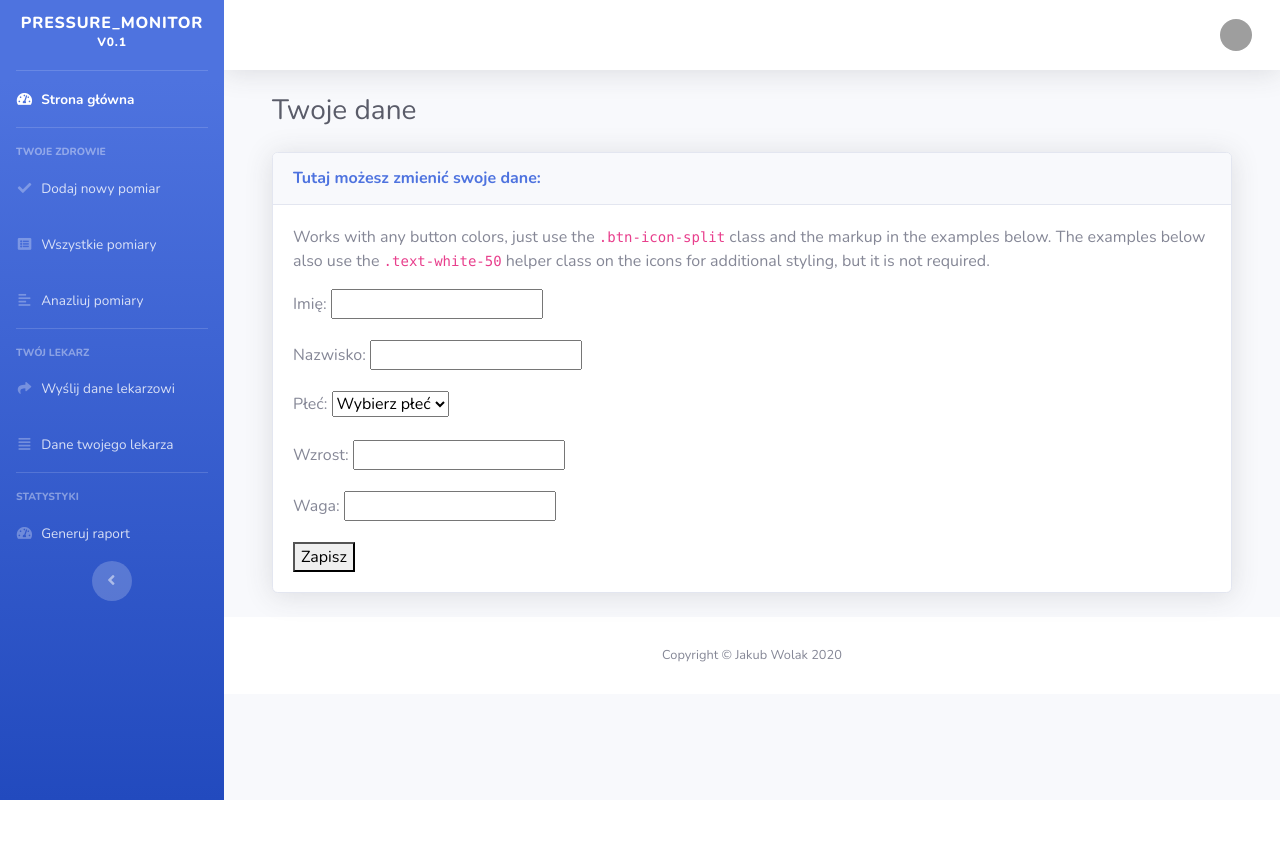
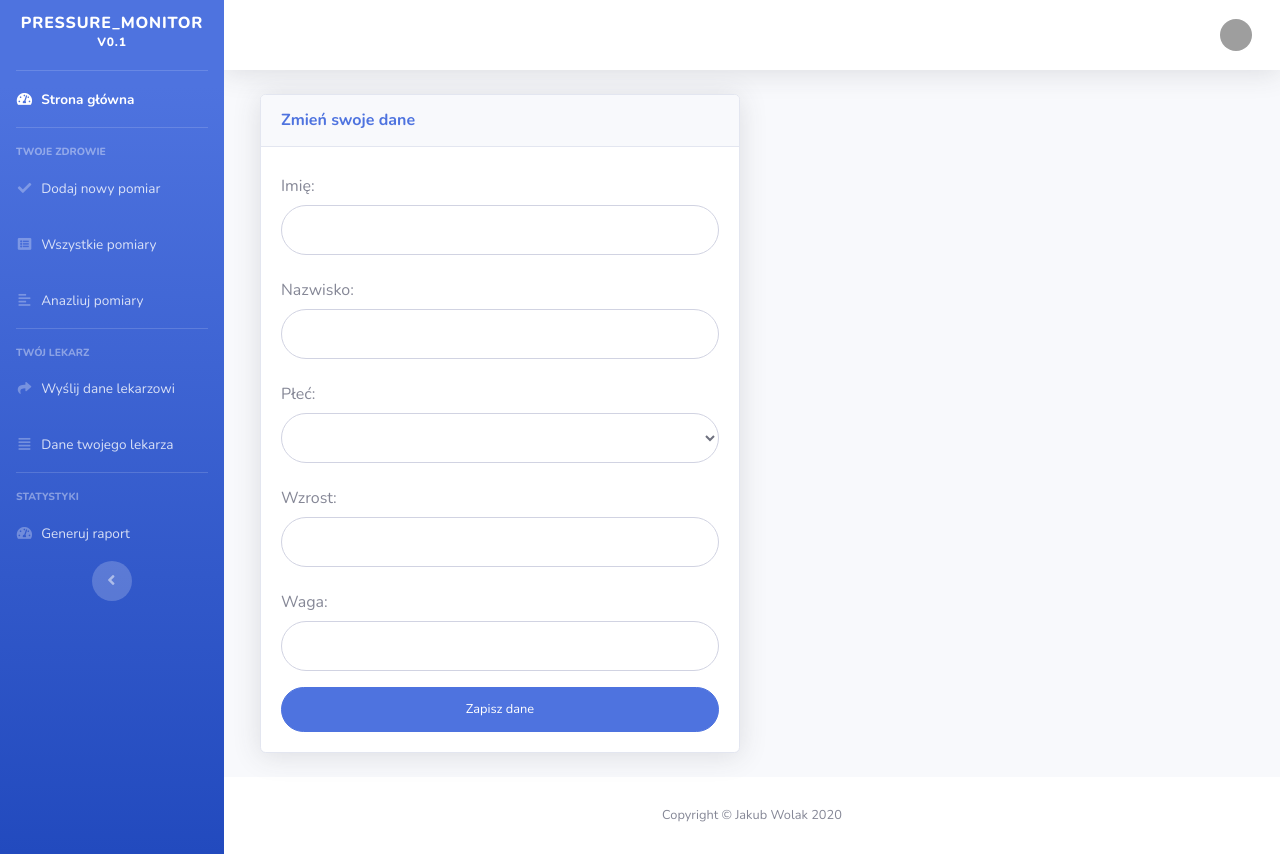
Before and after one commit to JakubWolak/blood_pressure_monitor, a Django app: page /your_health/add_data in a window 1280 px wide. Before the commit the page ends 800 px from the top, so only its background shows below. Run offline with Django 3.2, Linux system fonts and the light colour scheme; the visitor is signed in with stand-in values (Sample User, id 1); some libraries are stand-ins or nearby versions; grey boxes are pictures that could not be loaded.

Commit message:
improve apperance of edit userdata form

```diff
--- a/measurements/views.py
+++ b/measurements/views.py
@@ -13,9 +13,6 @@ from your_health.models import UserData
 
 
 class MeasurementCreate(LoginRequiredMixin, UserDataRequiredMixin, CreateView):
-    login_url = reverse_lazy('accounts:login')
-    redirect_field_name = 'Zaloguj'
-
     template_name = 'measurements/measurement_create.html'
     success_url = reverse_lazy('measurements:show_measurements')
 
--- a/your_health/forms.py
+++ b/your_health/forms.py
@@ -1,14 +1,28 @@
-from django import forms
+from django.forms import ModelForm, Select, NumberInput, TextInput
 
 from .models import UserData
 from .choices import SEX
 
 
-class UserDataForm(forms.ModelForm):
+class UserDataForm(ModelForm):
     class Meta:
         model = UserData
         fields = ['name', 'surname', 'sex', 'height', 'weight']
 
         widgets = {
-            'sex': forms.Select(choices=SEX)
+            'name': TextInput(attrs={
+                'class': 'form-control form-control-user',
+            }),
+            'surname': TextInput(attrs={
+                'class': 'form-control form-control-user',
+            }),
+            'sex': Select(choices=SEX, attrs={
+                'class': 'form-control form-control-user',
+            }),
+            'height': NumberInput(attrs={
+                'class': 'form-control form-control-user',
+            }),
+            'weight': NumberInput(attrs={
+                'class': 'form-control form-control-user',
+            })
         }
--- a/your_health/templates/your_health/add_userdata.html
+++ b/your_health/templates/your_health/add_userdata.html
@@ -1,42 +1,68 @@
 {% extends 'homepage/base.html' %}
 
-{% block title %}
-    Dodaj swoje dane
-{% endblock title %}
+{% block content %}
 
+<div class="col-lg-6 col-sm-12">
+    <div class="card shadow mb-4">
+        <div class="card-header py-3">
+            <h6 class="m-0 font-weight-bold text-primary">Zmień swoje dane</h6>
+        </div>
+        <div class="card-body">
+            <!-- Card Body -->
+            <form class='user' method='POST'>
+                {% csrf_token %}
 
-{% block content %}
-<div class="container-fluid">
+                {{ form.non_field_errors }}
 
-          <!-- Page Heading -->
-          <h1 class="h3 mb-4 text-gray-800">Twoje dane</h1>
+                <div class='form-group'>
+                    {% for error in form.name.errors %}
+                        {{ error }}
+                    {% endfor %}
 
-          <div class="row">
+                    <label for="name" class="col-form-label">Imię:</label>
+                    {{ form.name }}
+                </div>
 
-            <div class="col-lg-12">
+                <div class='form-group'>
+                    {% for error in form.surname.errors %}
+                        {{ error }}
+                    {% endfor %}
 
-              <div class="card shadow mb-4">
-                <div class="card-header py-3">
-                  <h6 class="m-0 font-weight-bold text-primary">Tutaj możesz zmienić swoje dane:</h6>
+                    <label for="surname" class="col-form-label">Nazwisko:</label>
+                    {{ form.surname }}
                 </div>
-                <div class="card-body">
-                  <p>Works with any button colors, just use the <code>.btn-icon-split</code> class and the markup in the examples below. The examples below also use the <code>.text-white-50</code> helper class on the icons for additional styling, but it is not required.</p>
 
+                <div class='form-group'>
+                    {% for error in form.sex.errors %}
+                        {{ error }}
+                    {% endfor %}
 
-                  <form method='POST'>
-                        {% csrf_token %}
-                        {{ form.as_p }}
+                    <label for="sex" class="col-form-label">Płeć:</label>
+                    {{ form.sex }}
+                  </div>
 
+                  <div class='form-group'>
+                    {% for error in form.height.errors %}
+                        {{ error }}
+                    {% endfor %}
 
-                    <button type='submit'>Zapisz</button>
-                  </form>
-              </div>
+                    <label for="height" class="col-form-label">Wzrost:</label>
+                    {{ form.height }}
+                  </div>
 
-            </div>
+                  <div class='form-group'>
+                    {% for error in form.weight.errors %}
+                        {{ error }}
+                    {% endfor %}
 
-          </div>
+                    <label for="weight" class="col-form-label">Waga:</label>
+                    {{ form.weight }}
+                  </div>
 
-        </div>
-
+                  <button type='submit' class='btn btn-primary btn-user btn-block'>Zapisz dane</button>
+            </form>
+         </div>
+    </div>
+</div>
 
 {% endblock content %}
--- a/your_health/views.py
+++ b/your_health/views.py
@@ -8,9 +8,6 @@ from .models import UserData
 
 
 class UserDataCreate(LoginRequiredMixin, UserDataExistsMixin, CreateView):
-    login_url = reverse_lazy('accounts:login')
-    redirect_field_name = 'Zaloguj'
-
     template_name = 'your_health/add_userdata.html'
     success_url = reverse_lazy('homepage:index')
 
@@ -26,7 +23,7 @@ class UserDataCreate(LoginRequiredMixin, UserDataExistsMixin, CreateView):
 
 class UserDataUpdate(LoginRequiredMixin, UserDataRequiredMixin, UpdateView):
     model = UserData
-    fields = ['name', 'surname', 'sex', 'height', 'weight']
+    form_class = UserDataForm
 
     template_name = 'your_health/add_userdata.html'
     success_url = reverse_lazy('homepage:index')
```
